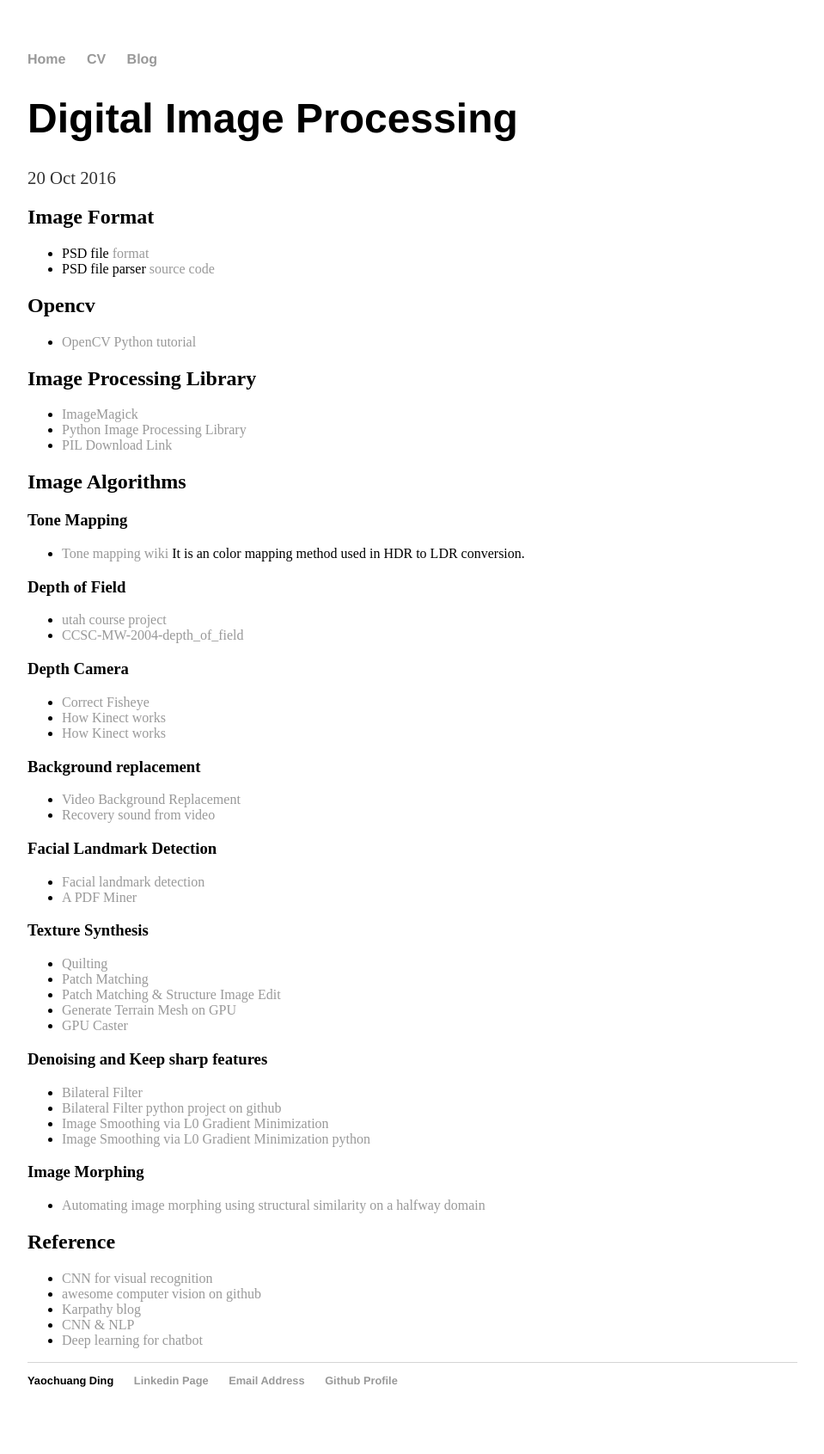
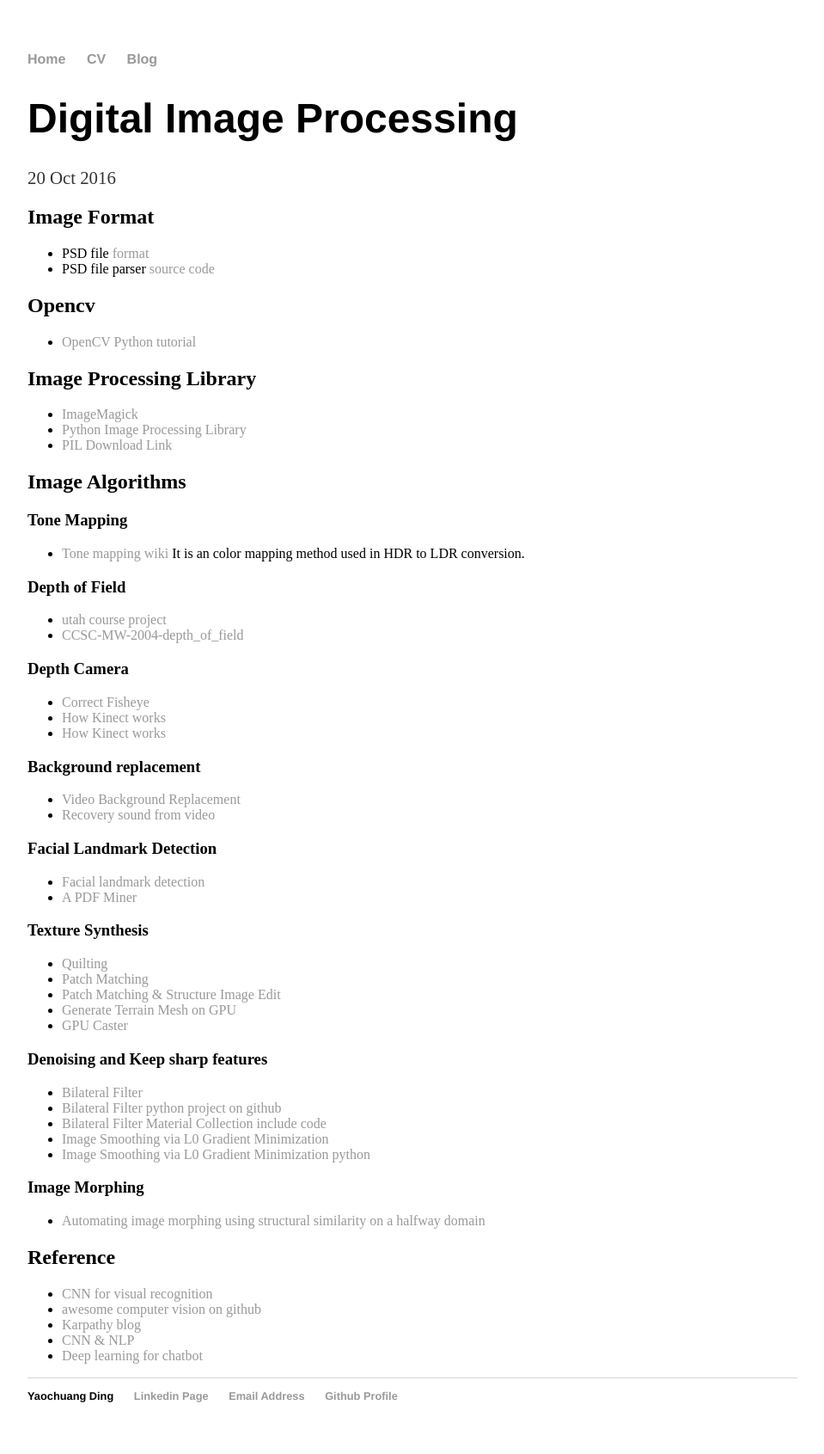
Before and after one commit to ychding11/ychding11.github.io, a Jekyll site: the page built from _posts/2015-04-10-Digital-Image-Processing.md, in a window 1280 px wide. Shown: the whole page at 86% size, without its empty margins (160-1119 px from the left). Built offline with Jekyll 4.4.1, drawn with Linux system fonts in a browser that asks for light colours.

Commit message:
add bilateral filter resources collection

```diff
--- a/_posts/2015-04-10-Digital-Image-Processing.md
+++ b/_posts/2015-04-10-Digital-Image-Processing.md
@@ -59,6 +59,7 @@
 
 - [Bilateral Filter](http://homepages.inf.ed.ac.uk/rbf/CVonline/LOCAL_COPIES/MANDUCHI1/Bilateral_Filtering.html)
 - [Bilateral Filter python project on github](https://github.com/xidexia/Bilateral-Filtering)
+- [Bilateral Filter Material Collection include code](http://people.csail.mit.edu/sparis/bf_course/)
 - [Image Smoothing via L0 Gradient Minimization](http://www.cse.cuhk.edu.hk/~leojia/projects/L0smoothing/)
 - [Image Smoothing via L0 Gradient Minimization python](https://github.com/kjzhang/kzhang-cs205-l0-smoothing)
 
```
